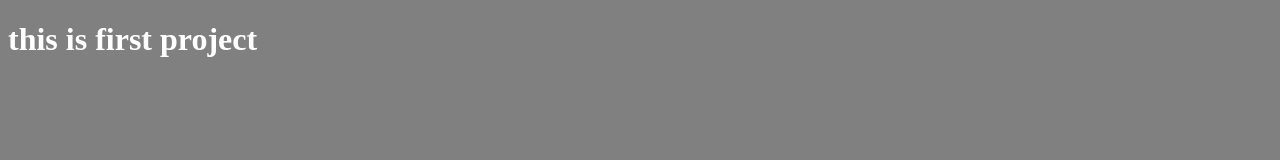
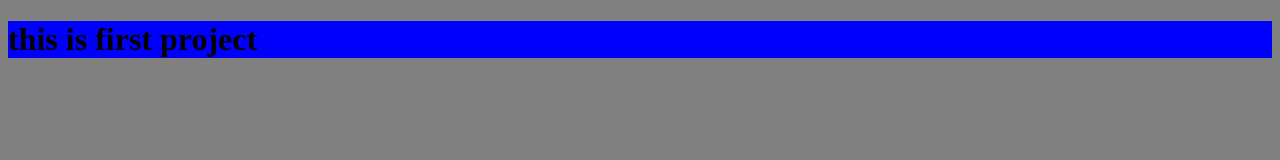
Before and after one commit to Aragaw-Tech/my_first_project, a plain HTML site: page index.html in a window 1280 px wide. Drawn offline with Linux system fonts and the light colour scheme.

Commit message:
modified style css

```diff
--- a/stayle.css
+++ b/stayle.css
@@ -2,3 +2,6 @@ body{
     background-color: gray;
     color: white;
 }
+h1{background-color: blue;
+    color:black;
+}
```
